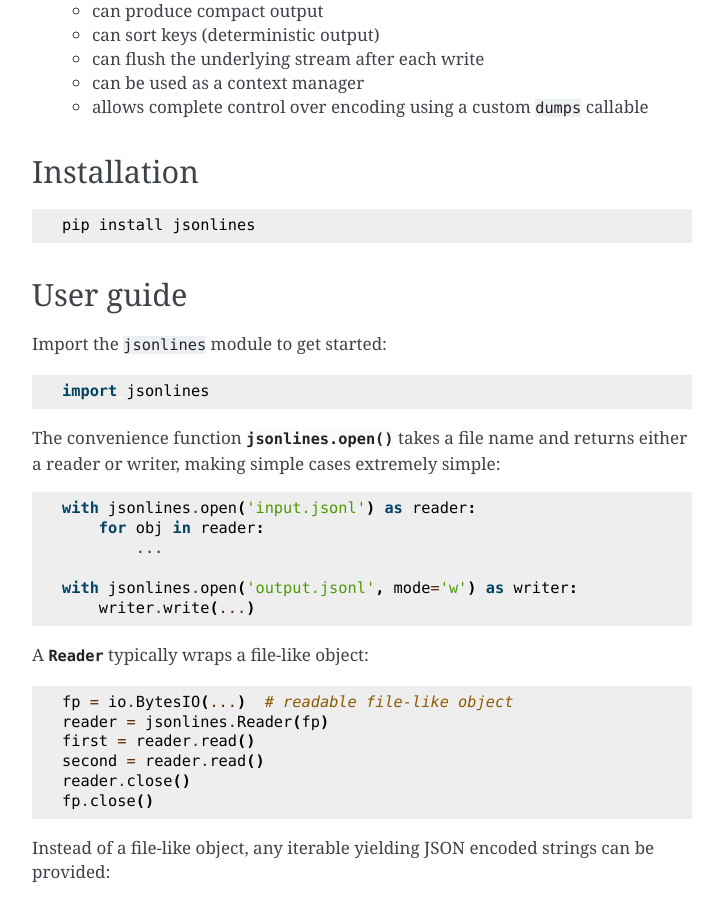
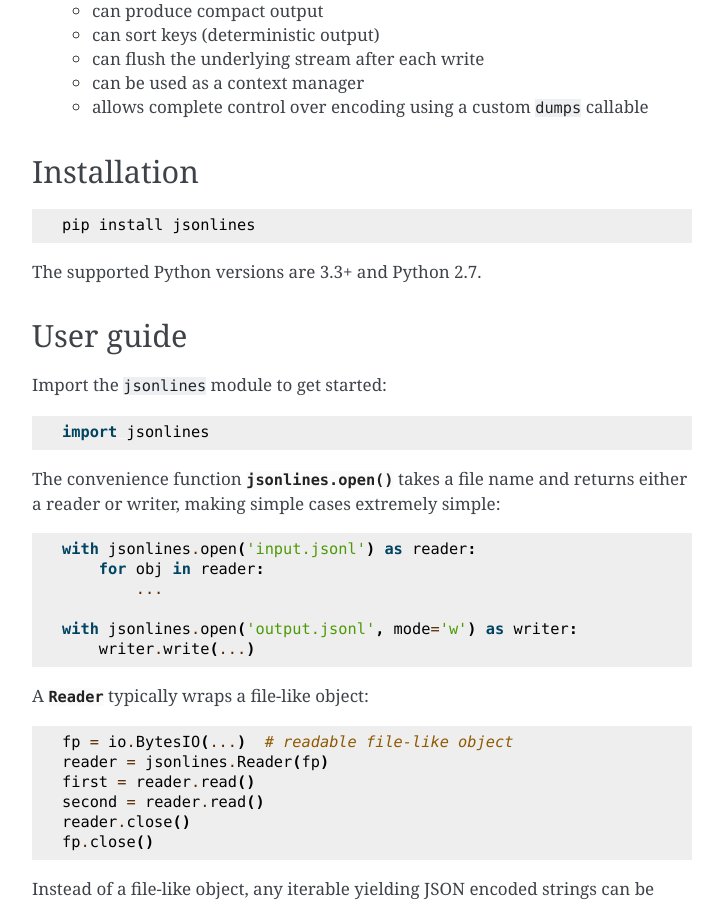
Before and after one commit to wbolster/jsonlines, a Sphinx documentation site: the page built from doc/index.rst, in a window 1280 px wide and 900 px high, scrolled down 816 px. Shown: the whole window, without its empty margins (388-1111 px from the left). Built offline with Sphinx 7.4.7, drawn with Linux system fonts in a browser that asks for light colours.

Commit message:
document supported python versions
closes #28

```diff
--- a/doc/index.rst
+++ b/doc/index.rst
@@ -61,6 +61,8 @@ Installation
 ::
 
   pip install jsonlines
+
+The supported Python versions are 3.3+ and Python 2.7.
 
 
 User guide
```
